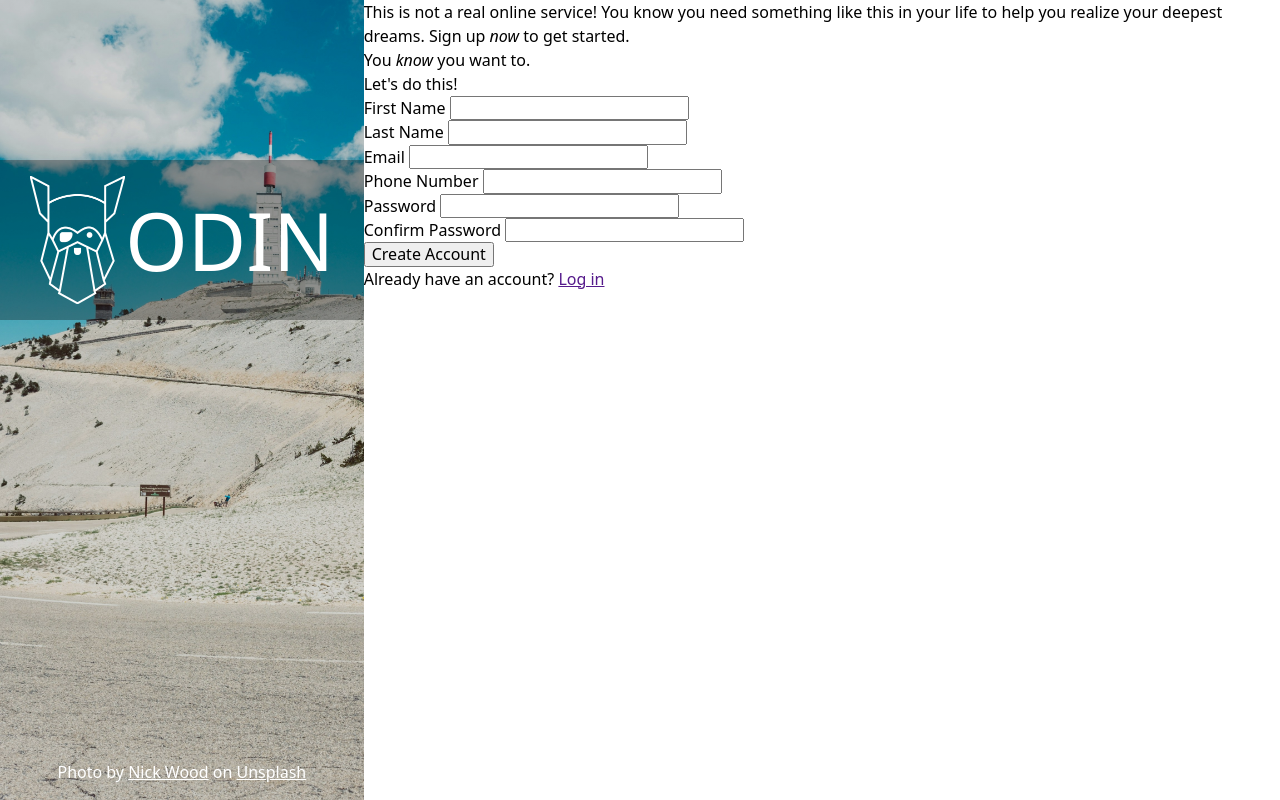
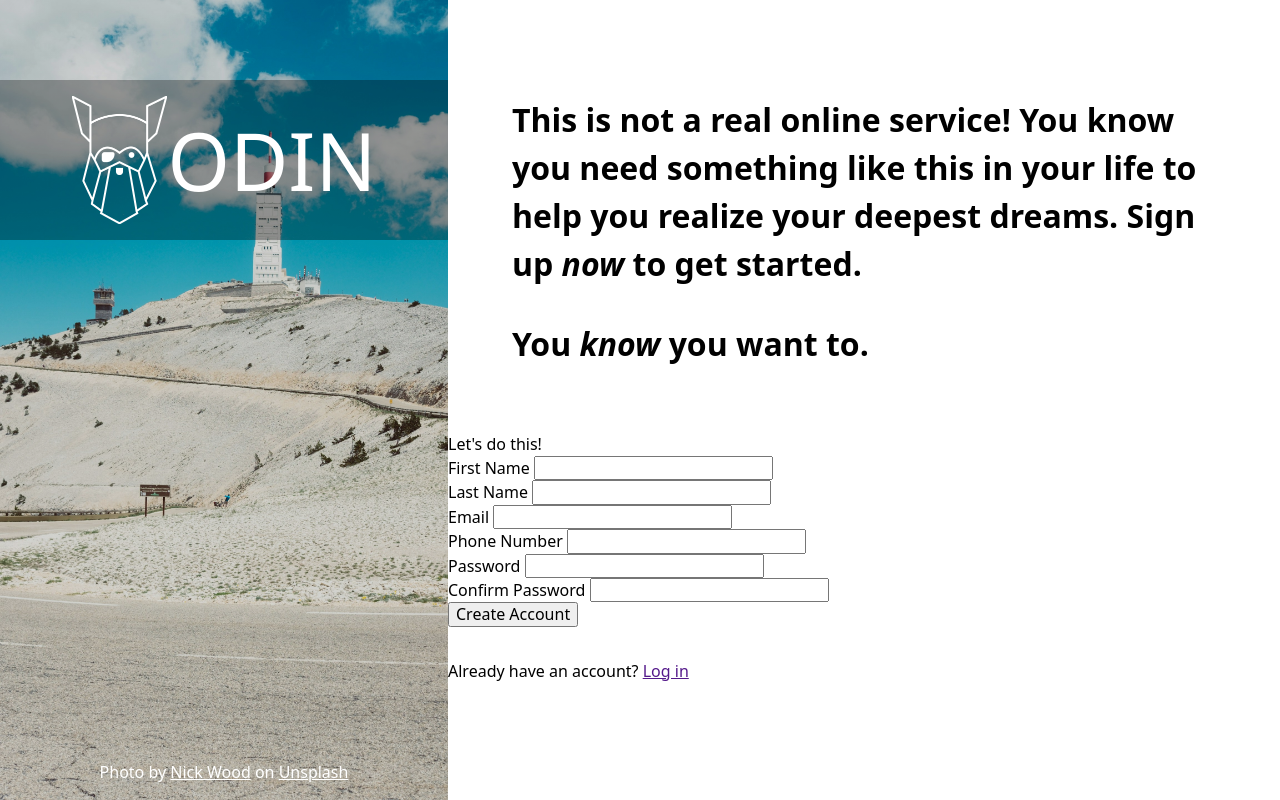
Before and after one commit to LydosSky/sign-up-form, a plain HTML site: page index.html in a window 1280 px wide. Drawn offline with Linux system fonts and the light colour scheme.

Commit message:
right-container upper writing

```diff
--- a/index.html
+++ b/index.html
@@ -40,6 +40,7 @@
       </div>
       <div class="lower-container">
         <form method="post" id="" action="">
+          <div class="card">
             <h2>Let's do this!</h2>
             <div>
               <label for="first_name">First Name</label>
@@ -69,7 +70,7 @@
                 name="confirm_password"
               />
             </div>
-
+          </div>
           <button type="submit">Create Account</button>
           <p>Already have an account? <a href="">Log in</a></p>
         </form>
--- a/style.css
+++ b/style.css
@@ -60,6 +60,7 @@ body {
     text-align: center;
     color: white;
     position: relative;
+    flex-shrink: 0;
 }
 
 .logo {
@@ -70,7 +71,7 @@ body {
     align-items: center;
     padding: 1rem;
     height: 10rem;
-    margin-bottom: 20rem;
+    margin-bottom: 30rem;
 }
 
 .logo img {
@@ -92,3 +93,19 @@ body {
     text-decoration: underline;
     color: white;
 }
+
+.right-container {
+    display: flex;
+    flex-direction: column;
+}
+
+.right-container .upper-container {
+    padding: 4rem;
+    margin-top: 2rem;
+    font-size: 2rem;
+    font-weight: bold;
+}
+
+.right-container p:last-of-type {
+    margin-top: 2rem;
+}
```
Lines whose indentation alone changed are shown as unchanged.
